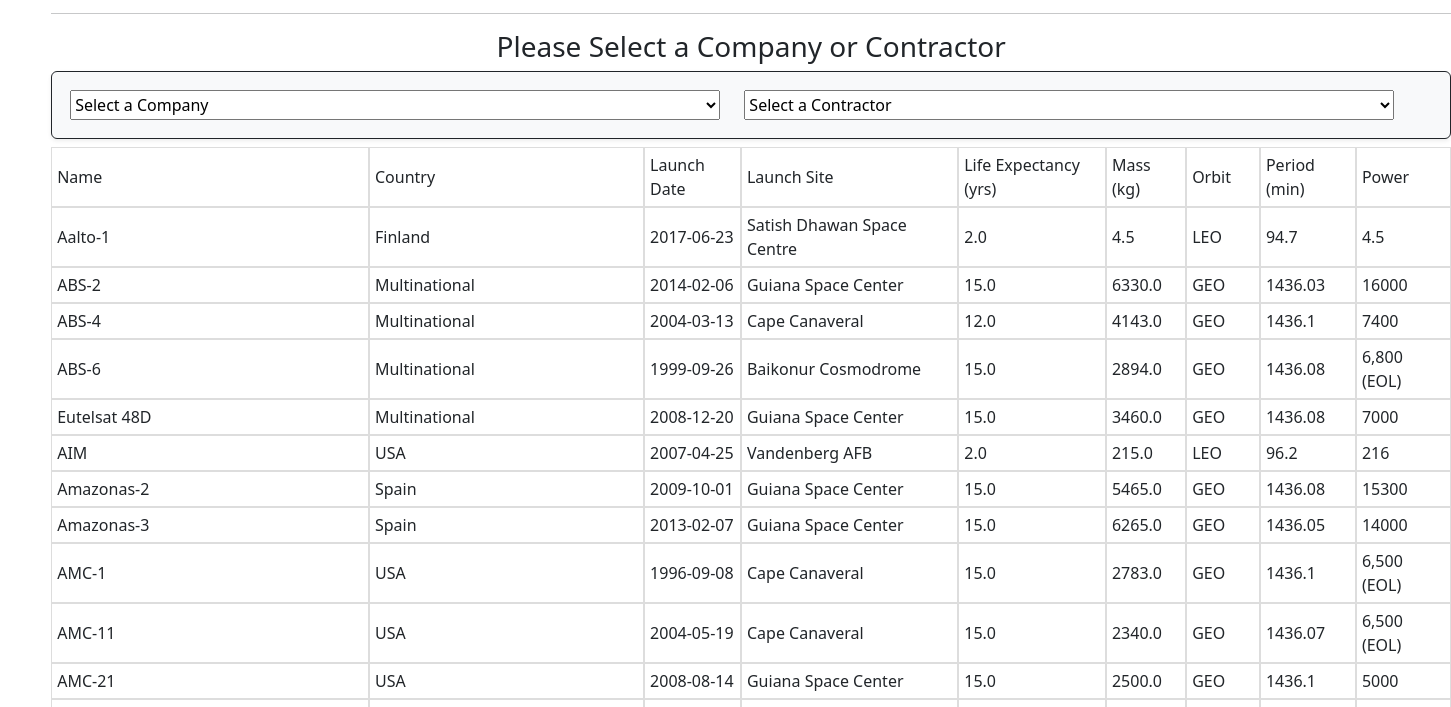
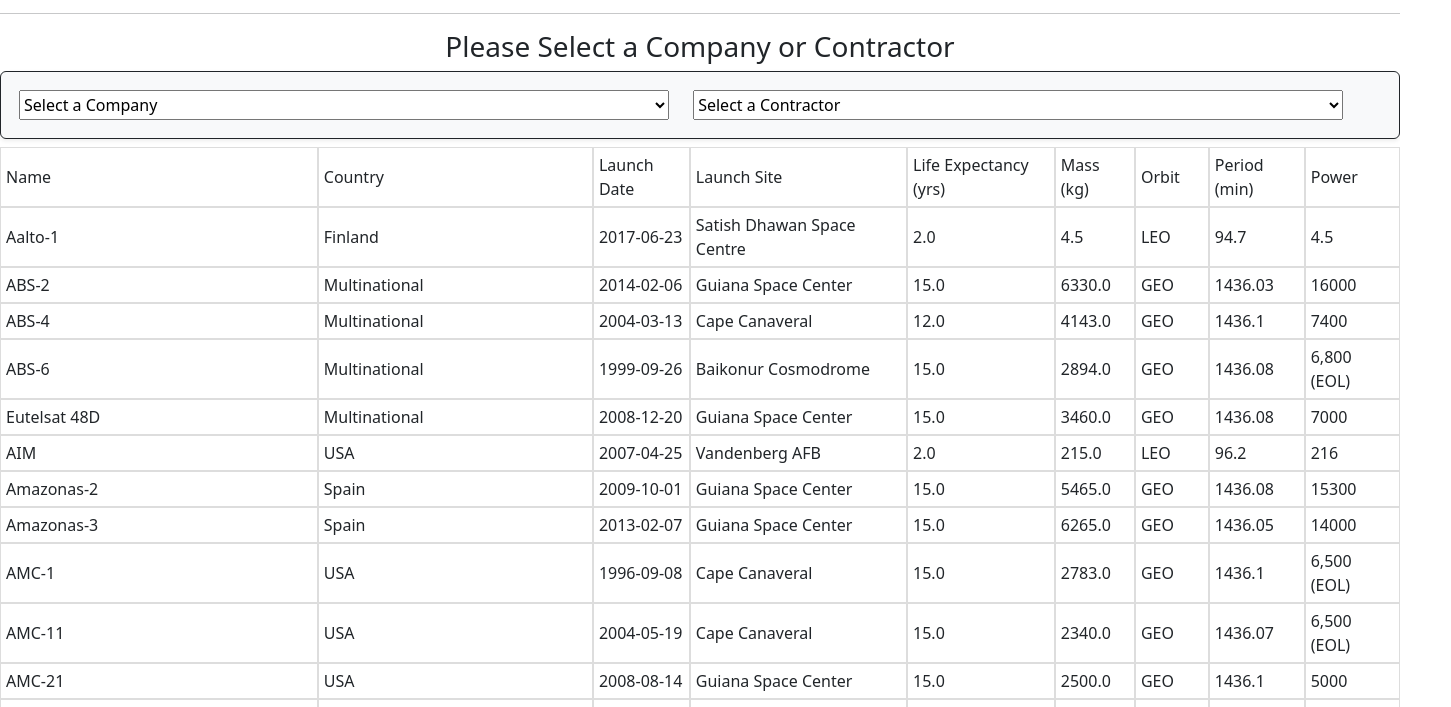
Before and after one commit to kavimanik/SatelliteData, a plain HTML site: page index.html in a window 1280 px wide. Shown: the part 93-800 px from the top of the page, 1451 px wide, since content can reach past the window. Drawn offline with nearby package versions, Linux system fonts and the light colour scheme.

Commit message:
trying margins again

```diff
--- a/index.html
+++ b/index.html
@@ -14,13 +14,14 @@
                 height:600px;
                 background-color: white;
                 border-radius: 3px;
-                margin-left: 4%;
-                margin-right: -4%;
+                margin: auto;
             }
             td, th{
                 border: 1px solid #dddddd;
                 text-align: left;
                 padding: 5px;
+                max-width: 1400px;
+                min-width: 5%;
             }
             .dropdown {
                 width: 650px;
```
